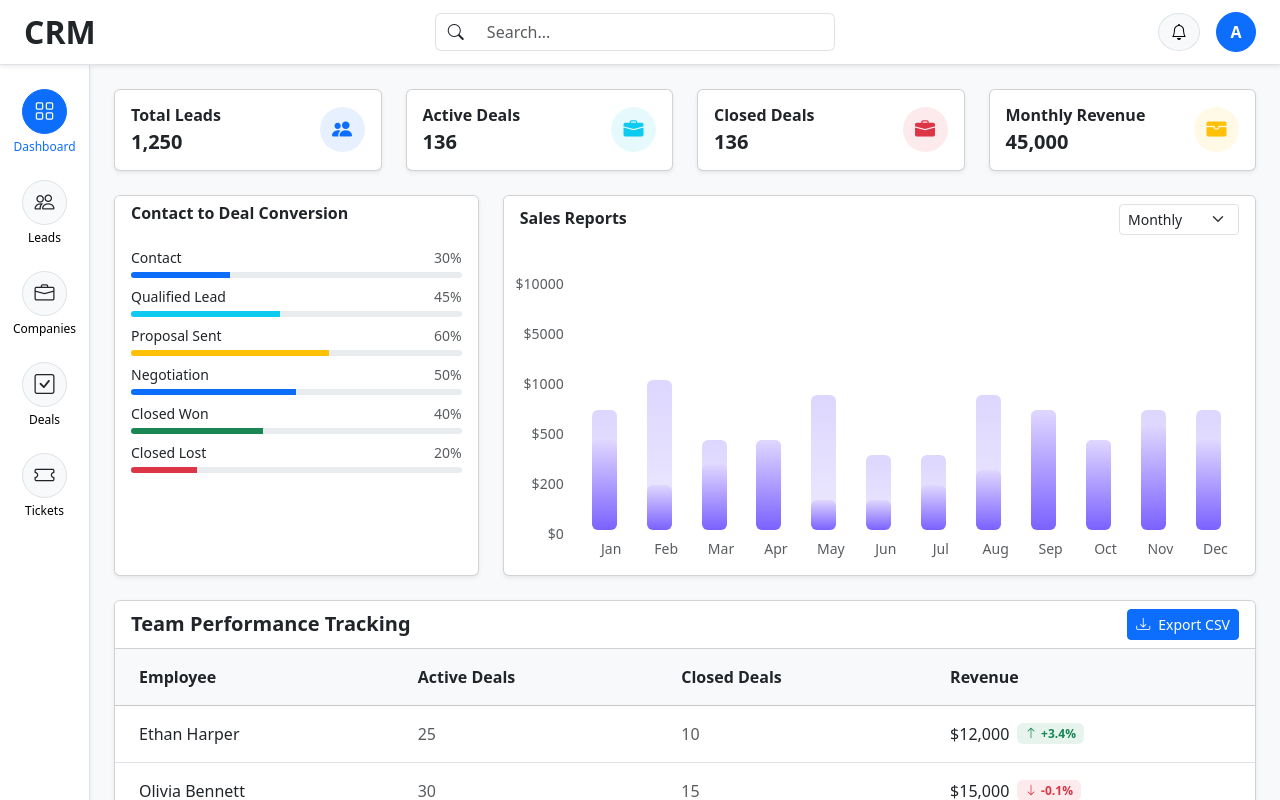
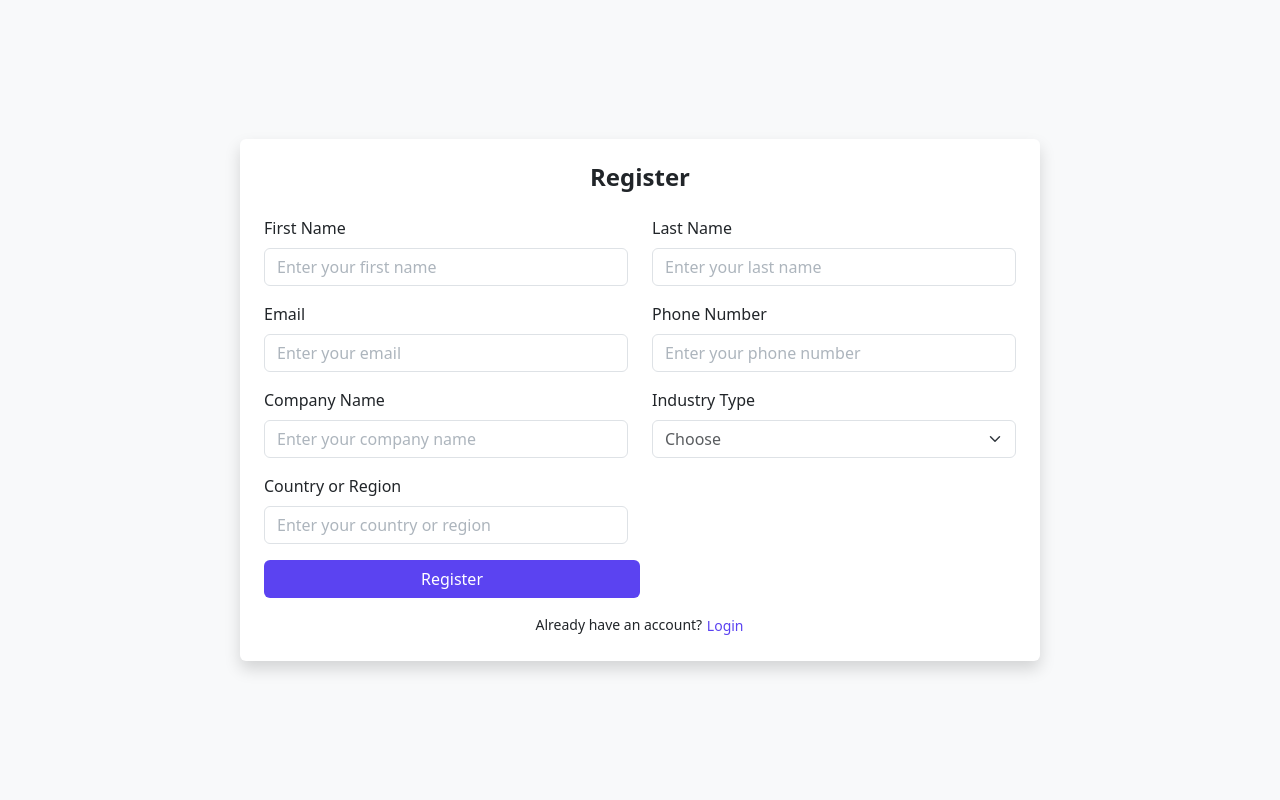
Before and after one commit to nusrath-beegum/CRM-MODULE, a React (Create React App) app: page /register in a window 1280 px wide. Shown: the top 800 px of the page. Built offline with nearby package versions, Linux system fonts and the light colour scheme.

Commit message:
created register page

```diff
--- a/package.json
+++ b/package.json
@@ -12,6 +12,7 @@
     "react": "^18.2.0",
     "react-bootstrap": "^2.10.10",
     "react-dom": "^18.2.0",
+    "react-router-dom": "^7.6.3",
     "react-scripts": "^5.0.1",
     "web-vitals": "^2.1.4"
   },
--- a/src/App.js
+++ b/src/App.js
@@ -1,6 +1,16 @@
 import React from 'react';
+import { BrowserRouter as Router, Routes, Route } from 'react-router-dom';
 import Dashboard from './pages/Dashboard';
+import RegistrationForm from './pages/RegistrationForm';
+
 
 export default function App() {
-  return <Dashboard />;
+  return (
+    <Router>
+      <Routes>
+        <Route path="/dashboard" element={<Dashboard />} />
+        <Route path="/register" element={<RegistrationForm />} />
+      </Routes>
+    </Router>
+  );
 }
--- /dev/null
+++ b/src/pages/RegistrationForm.jsx
@@ -0,0 +1,187 @@
+import React, { useState } from "react";
+
+const RegistrationForm = () => {
+  const [formData, setFormData] = useState({
+    firstName: "",
+    lastName: "",
+    email: "",
+    phoneNumber: "",
+    companyName: "",
+    industryType: "",
+    countryRegion: "",
+  });
+
+  const [isSubmitted, setIsSubmitted] = useState(false);
+  const [isSubmitting, setIsSubmitting] = useState(false);
+
+  const industries = [
+    "Technology",
+    "Healthcare",
+    "Finance",
+    "Education",
+    "Other",
+  ];
+
+  const handleChange = (e) => {
+    const { name, value } = e.target;
+    setFormData((prev) => ({ ...prev, [name]: value }));
+  };
+
+  const handleSubmit = async (e) => {
+    e.preventDefault();
+    setIsSubmitting(true);
+    await new Promise((res) => setTimeout(res, 1000));
+    setIsSubmitted(true);
+    setIsSubmitting(false);
+  };
+
+  if (isSubmitted) {
+    return (
+      <div className="d-flex align-items-center justify-content-center min-vh-100 bg-light">
+        <div
+          className="bg-white p-4 rounded shadow text-center"
+          style={{ width: "100%", maxWidth: "480px" }}
+        >
+          <h4 className="mb-3">Registration Successful!</h4>
+          <button
+            className="btn btn-primary w-100"
+            onClick={() => setIsSubmitted(false)}
+          >
+            Register Another
+          </button>
+        </div>
+      </div>
+    );
+  }
+
+  return (
+    <>
+      <style>{`
+        ::placeholder {
+          color: #adb5bd !important;
+          opacity: 1;
+        }
+        select.form-select option[value=""] {
+          color: #adb5bd;
+        }
+      `}</style>
+
+      <div className="d-flex align-items-center justify-content-center min-vh-100 bg-light">
+        <div
+          className="bg-white p-4 rounded shadow"
+          style={{ width: "100%", maxWidth: "800px" }}
+        >
+          <h4 className="text-center mb-4 fw-bold">Register</h4>
+          <form onSubmit={handleSubmit}>
+            <div className="row">
+              <div className="col-6 mb-3">
+                <label className="form-label">First Name</label>
+                <input
+                  type="text"
+                  className="form-control"
+                  placeholder="Enter your first name"
+                  name="firstName"
+                  value={formData.firstName}
+                  onChange={handleChange}
+                />
+              </div>
+              <div className="col-6 mb-3">
+                <label className="form-label">Last Name</label>
+                <input
+                  type="text"
+                  className="form-control"
+                  placeholder="Enter your last name"
+                  name="lastName"
+                  value={formData.lastName}
+                  onChange={handleChange}
+                />
+              </div>
+              <div className="col-6 mb-3">
+                <label className="form-label">Email</label>
+                <input
+                  type="email"
+                  className="form-control"
+                  placeholder="Enter your email"
+                  name="email"
+                  value={formData.email}
+                  onChange={handleChange}
+                />
+              </div>
+              <div className="col-6 mb-3">
+                <label className="form-label">Phone Number</label>
+                <input
+                  type="tel"
+                  className="form-control"
+                  placeholder="Enter your phone number"
+                  name="phoneNumber"
+                  value={formData.phoneNumber}
+                  onChange={handleChange}
+                />
+              </div>
+              <div className="col-6 mb-3">
+                <label className="form-label">Company Name</label>
+                <input
+                  type="text"
+                  className="form-control"
+                  placeholder="Enter your company name"
+                  name="companyName"
+                  value={formData.companyName}
+                  onChange={handleChange}
+                />
+              </div>
+              <div className="col-6 mb-3">
+                <label className="form-label">Industry Type</label>
+                <select
+                  className={`form-select ${formData.industryType === "" ? "text-muted" : "text-dark"
+                    }`}
+                  name="industryType"
+                  value={formData.industryType}
+                  onChange={handleChange}
+                >
+                  <option value="">Choose</option>
+                  {industries.map((ind) => (
+                    <option key={ind} value={ind}>
+                      {ind}
+                    </option>
+                  ))}
+                </select>
+              </div>
+              <div className="col-6 mb-3">
+                <label className="form-label">Country or Region</label>
+                <input
+                  type="text"
+                  className="form-control"
+                  placeholder="Enter your country or region"
+                  name="countryRegion"
+                  value={formData.countryRegion}
+                  onChange={handleChange}
+                />
+              </div>
+            </div>
+            <button
+              style={{ backgroundColor: "#5b43f1" }}
+              type="submit"
+              className="btn w-50 text-white"
+              disabled={isSubmitting}
+            >
+              {isSubmitting ? "Registering..." : "Register"}
+            </button>
+          </form>
+          <div className="text-center mt-3 small">
+            Already have an account?{" "}
+            <button
+              type="button"
+              className="btn btn-link p-0"
+              style={{ textDecoration: "none", fontSize: "inherit" ,color:"#5b43f1"}}
+              onClick={() => alert("Login functionality coming soon")}
+            >
+              Login
+            </button>
+          </div>
+        </div>
+      </div>
+    </>
+  );
+};
+
+export default RegistrationForm;
```
Also changed, not shown: 1 other file (tests, documents, lock files or other folders).
